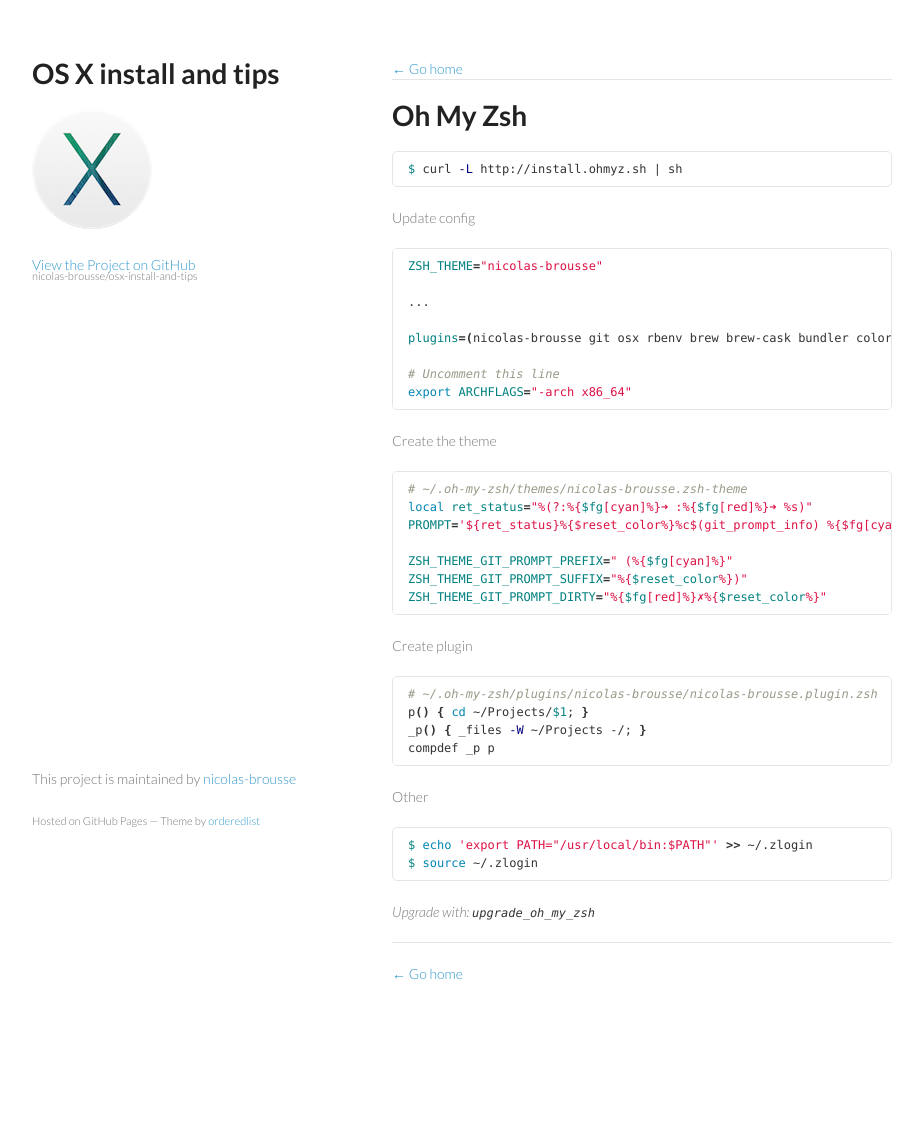
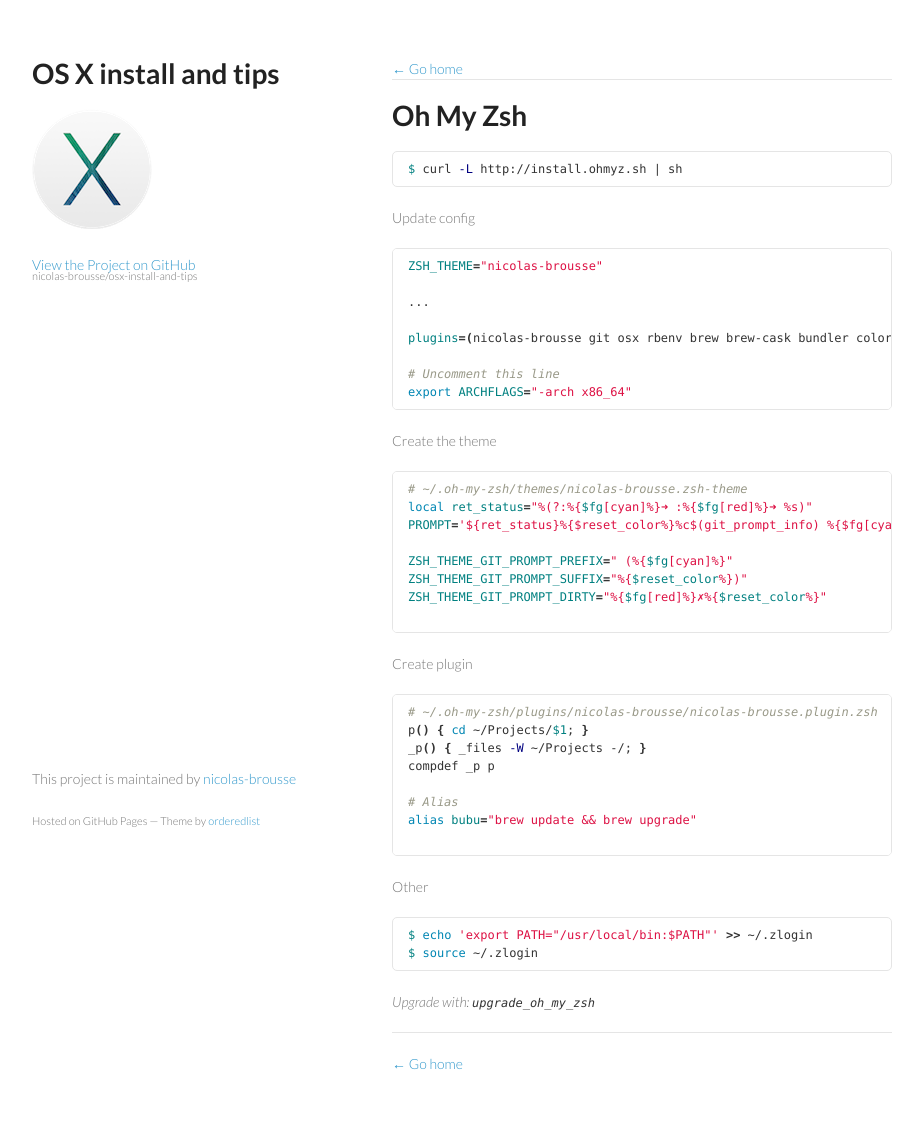
Before and after one commit to nicolas-brousse/osx-install-and-tips, a Jekyll site: the page built from pages/installation/oh-my-zsh.md, in a window 1280 px wide. Shown: the whole page, without its empty margins (178-1101 px from the left). Built offline with Jekyll 4.4.1, drawn with Linux system fonts in a browser that asks for light colours; Markdown is read by kramdown in place of the engine named in the settings; before the commit the page ends 1034 px from its top, so only the background shows below that.

Commit message:
Update oh-my-zsh.md

````diff
--- a/pages/installation/oh-my-zsh.md
+++ b/pages/installation/oh-my-zsh.md
@@ -30,6 +30,7 @@
 ZSH_THEME_GIT_PROMPT_PREFIX=" (%{$fg[cyan]%}"
 ZSH_THEME_GIT_PROMPT_SUFFIX="%{$reset_color%})"
 ZSH_THEME_GIT_PROMPT_DIRTY="%{$fg[red]%}✗%{$reset_color%}"
+
 ```
 
 Create plugin
@@ -39,6 +40,10 @@
 p() { cd ~/Projects/$1; }
 _p() { _files -W ~/Projects -/; }
 compdef _p p
+
+# Alias
+alias bubu="brew update && brew upgrade"
+
 ```
 
 Other
````
